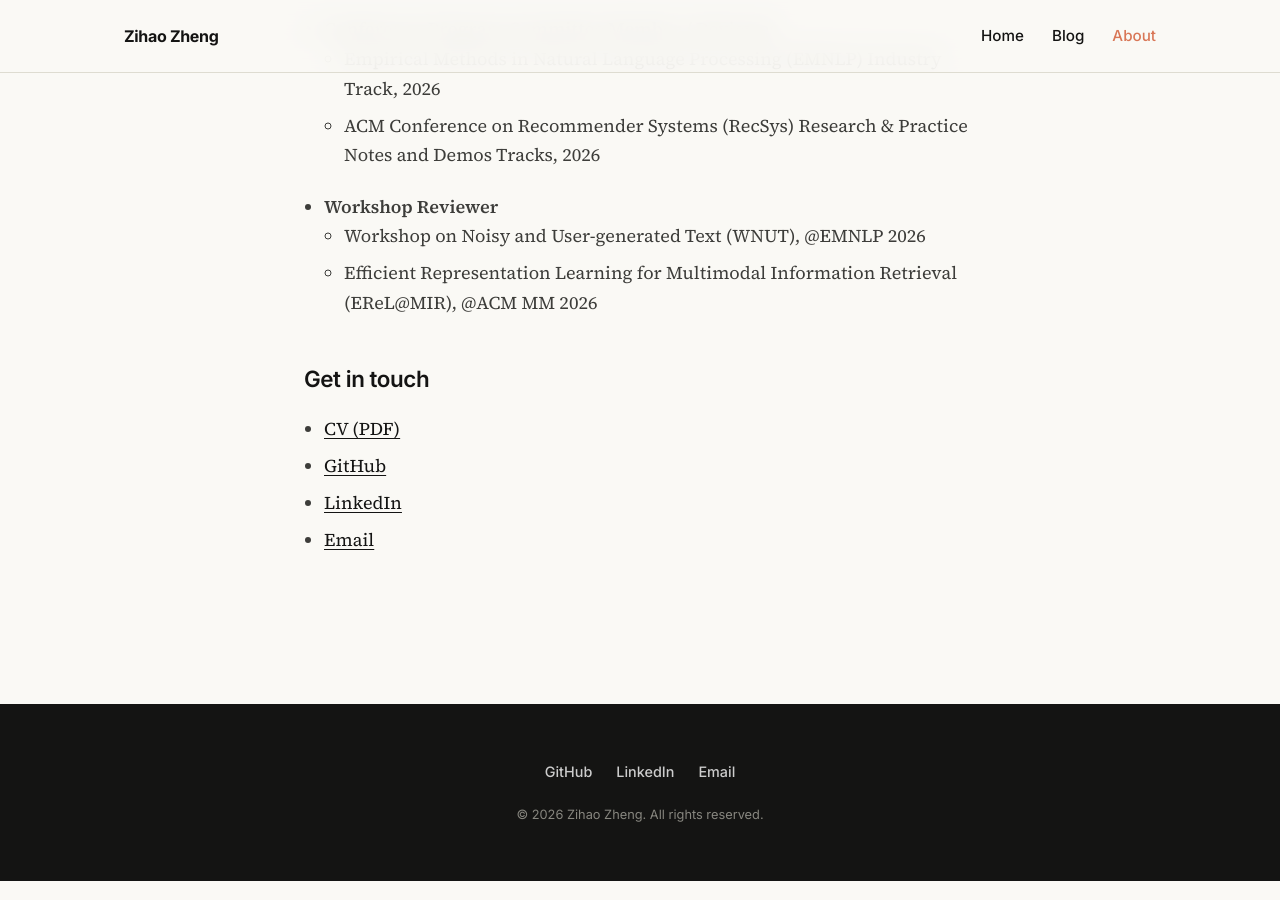
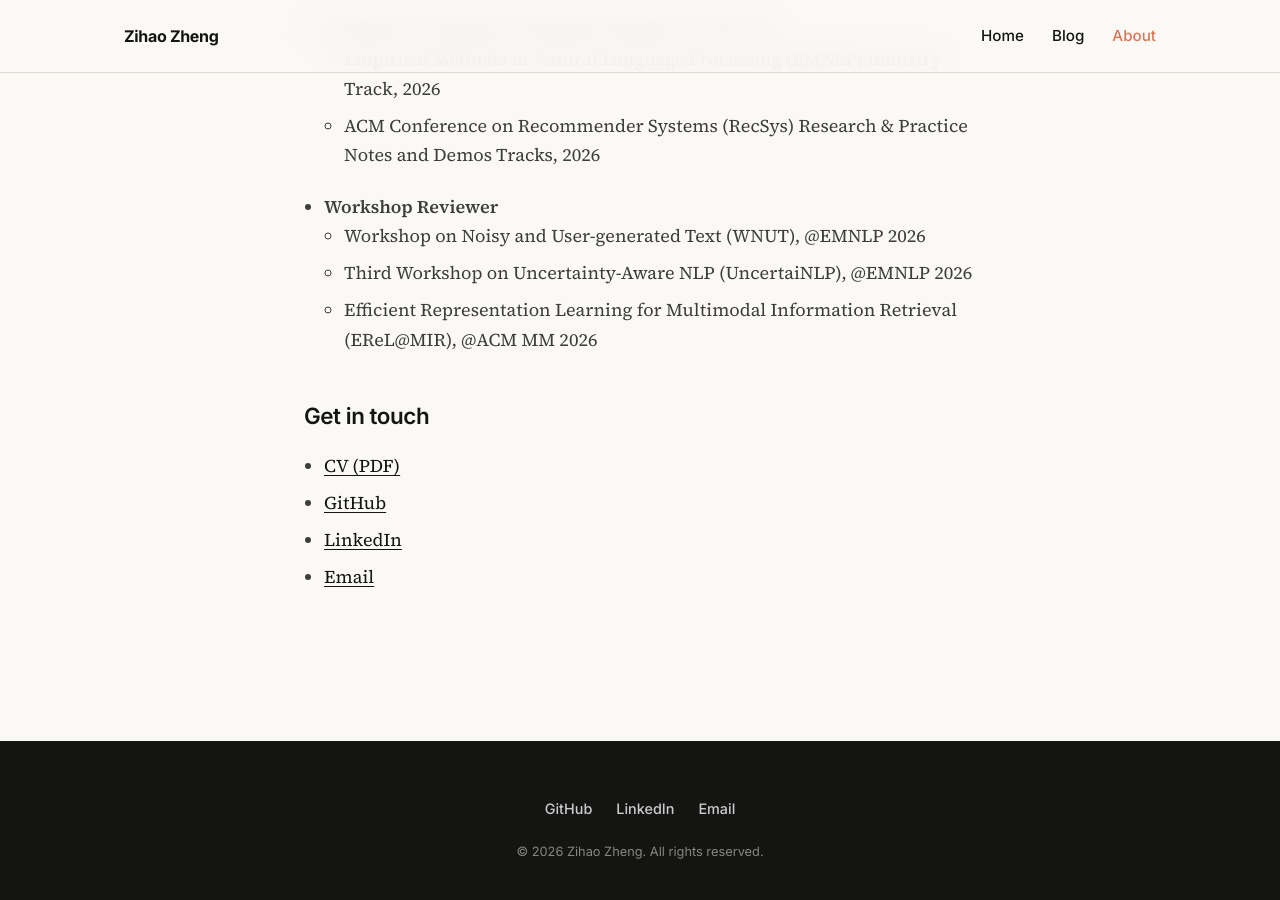
Before and after one commit to zihaolucky/zihaolucky.github.io, a Jekyll site: the page built from about.md, in a window 1280 px wide and 900 px high, scrolled down 1438 px. Built offline with Jekyll 4.4.1, drawn with Linux system fonts in a browser that asks for light colours.

Commit message:
Add UncertaiNLP workshop reviewing to Academic Services.
Co-authored-by: Cursor <cursoragent@cursor.com>

```diff
--- a/about.md
+++ b/about.md
@@ -34,6 +34,7 @@ Accuracy alone is not enough. AI deployed to millions of users must be inspectab
   - ACM Conference on Recommender Systems (RecSys) Research & Practice Notes and Demos Tracks, 2026
 - **Workshop Reviewer**
   - Workshop on Noisy and User-generated Text (WNUT), @EMNLP 2026
+  - Third Workshop on Uncertainty-Aware NLP (UncertaiNLP), @EMNLP 2026
   - Efficient Representation Learning for Multimodal Information Retrieval (EReL@MIR), @ACM MM 2026
 
 ## Get in touch
--- a/index.html
+++ b/index.html
@@ -129,6 +129,7 @@ description: AI infrastructure and speech-language systems architect — patents
                     <strong>Workshop Reviewer</strong>
                     <ul>
                         <li>Workshop on Noisy and User-generated Text (WNUT), @EMNLP 2026</li>
+                        <li>Third Workshop on Uncertainty-Aware NLP (UncertaiNLP), @EMNLP 2026</li>
                         <li>Efficient Representation Learning for Multimodal Information Retrieval (EReL@MIR), @ACM MM 2026</li>
                     </ul>
                 </li>
```
